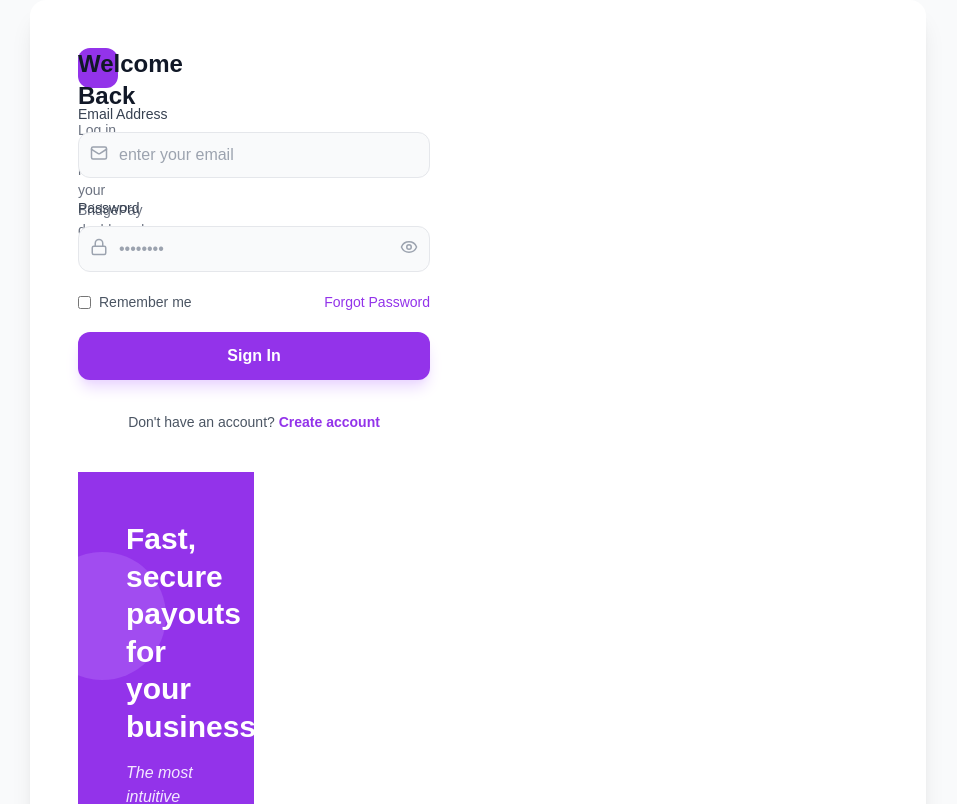
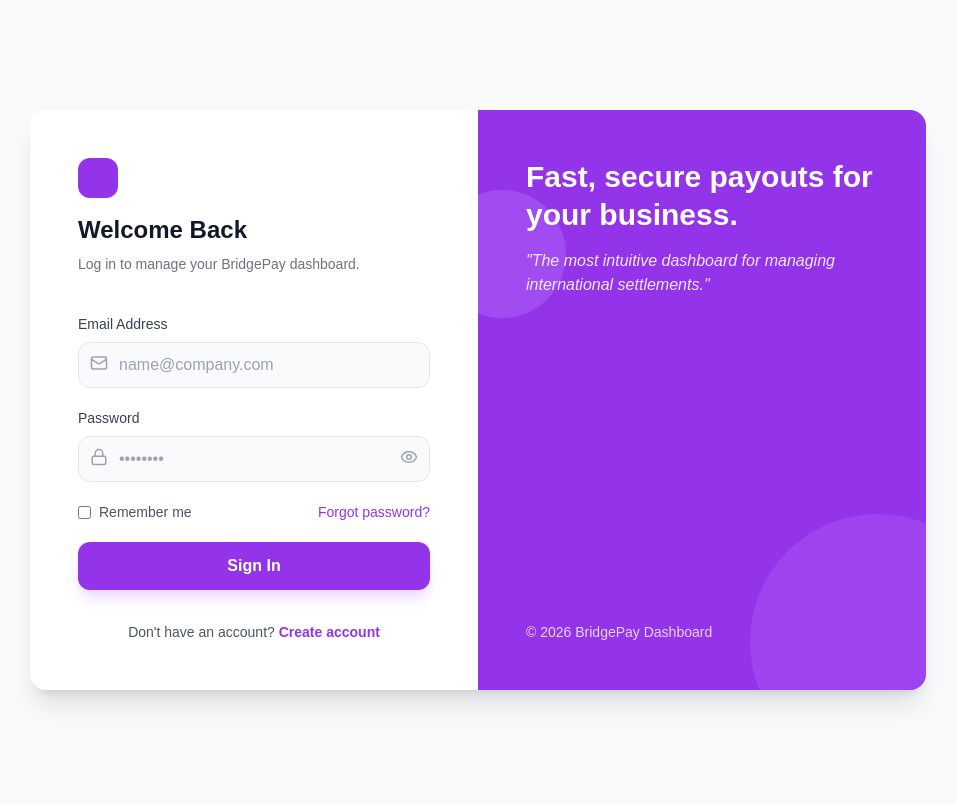
Before and after one commit to Abusadiq006/bridge-pay-dashboard, a React (Vite) app: page /login in a window 1280 px wide. Shown: the top 804 px of the page, without its empty margins (162-1119 px from the left). Built offline with nearby package versions, Linux system fonts and the light colour scheme; a web font is replaced by a local one.

Commit message:
Done with Login Page

```diff
--- a/src/pages/Login.jsx
+++ b/src/pages/Login.jsx
@@ -1,18 +1,19 @@
-import React, { useState } from 'react'
-import { useNavigate, Link } from 'react-router-dom'
-import { Eye, EyeOff, Lock, Mail } from 'lucide-react'
+import React, { useState } from 'react';
+import { useNavigate, Link } from 'react-router-dom';
+import { Eye, EyeOff, Lock, Mail } from 'lucide-react';
 
 const Login = () => {
-    const [showPassword, setShowPassword] = useState(false)
-    const [formData, setFormData] = useState({ email:'', password:''})
-    const navigate = useNavigate()
+  const [showPassword, setShowPassword] = useState(false);
+  const [formData, setFormData] = useState({ email: '', password: '' });
+  const navigate = useNavigate();
 
   const handleSubmit = (e) => {
-        e.preventDefault()
-        localStorage.setItem('isLoggedIn', 'true')
-        localStorage.setItem('userToken', 'dummy-token-123')
-        navigate('/dashboard')
-    }
+    e.preventDefault();
+    // For now, we'll simulate a login
+    localStorage.setItem('isLoggedIn', 'true');
+    localStorage.setItem('userToken', 'dummy-token-123');
+    navigate('/dashboard');
+  };
 
   return (
     <div className="min-h-screen flex items-center justify-center bg-gray-50">
@@ -21,7 +22,7 @@ const Login = () => {
         {/* Left Side: Form */}
         <div className="w-full md:w-1/2 p-8 md:p-12">
           <div className="mb-10">
-                        <div className="w-10 h-10 bg-purple-600 rounded-xl mb-4">
+            <div className="w-10 h-10 bg-purple-600 rounded-xl mb-4"></div>
             <h2 className="text-2xl font-bold text-gray-900">Welcome Back</h2>
             <p className="text-gray-500 mt-2 text-sm">Log in to manage your BridgePay dashboard.</p>
           </div>
@@ -31,7 +32,10 @@ const Login = () => {
               <label className="block text-sm font-medium text-gray-700 mb-2">Email Address</label>
               <div className="relative">
                 <Mail className="absolute left-3 top-3 text-gray-400" size={18} />
-                                    <input type="email" required placeholder="enter your email"
+                <input
+                  type="email"
+                  required
+                  placeholder="name@company.com"
                   className="w-full pl-10 pr-4 py-2.5 bg-gray-50 border border-gray-200 rounded-xl focus:ring-2 focus:ring-purple-500 focus:border-transparent outline-none transition-all"
                   onChange={(e) => setFormData({...formData, email: e.target.value})}
                 />
@@ -64,11 +68,13 @@ const Login = () => {
                 <input type="checkbox" className="rounded border-gray-300 text-purple-600 focus:ring-purple-500" />
                 <span className="text-gray-600">Remember me</span>
               </label>
-                                <a href="#" className="text-purple-600 font-medium hover:underline">Forgot Password</a>
+              <a href="#" className="text-purple-600 font-medium hover:underline">Forgot password?</a>
             </div>
 
-                            <button type="submit"
-                                    className="w-full bg-purple-600 hover:bg-purple-700 text-white font-semibold py-3 rounded-xl shadow-lg shadow-purple-200 transition-all active:scale-[0.98]">
+            <button
+              type="submit"
+              className="w-full bg-purple-600 hover:bg-purple-700 text-white font-semibold py-3 rounded-xl shadow-lg shadow-purple-200 transition-all active:scale-[0.98]"
+            >
               Sign In
             </button>
           </form>
@@ -83,21 +89,21 @@ const Login = () => {
         <div className="hidden md:flex md:w-1/2 bg-purple-600 p-12 flex-col justify-between text-white relative overflow-hidden">
           <div className="relative z-10">
             <h3 className="text-3xl font-bold leading-tight">Fast, secure payouts for your business.</h3>
-                            <p className="mt-4 text-purple-100 italic">The most intuitive dashboard for managing international settlements.</p>
+            <p className="mt-4 text-purple-100 italic">"The most intuitive dashboard for managing international settlements."</p>
           </div>
 
           {/* Abstract decoration */}
           <div className="absolute -bottom-20 -right-20 w-64 h-64 bg-purple-500 rounded-full opacity-50"></div>
           <div className="absolute top-20 -left-10 w-32 h-32 bg-purple-400 rounded-full opacity-30"></div>
+
+          <div className="relative z-10 text-sm text-purple-200">
             © 2026 BridgePay Dashboard
-                        <div >
+          </div>
+        </div>
 
       </div>
     </div>
-                </div>
-            </div>
-        </div>
-    )
-}
+  );
+};
 
-export default Login
+export default Login;
```
Lines whose indentation alone changed are shown as unchanged.
